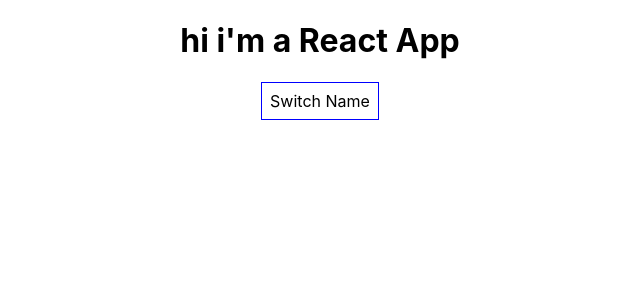
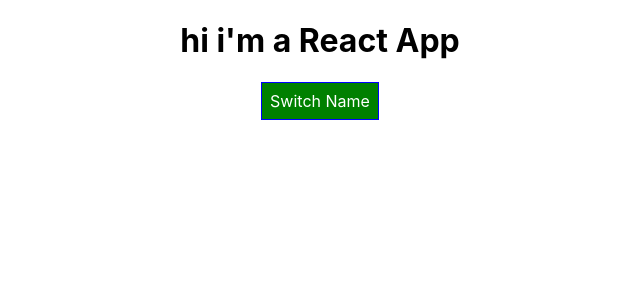
Before and after one commit to jorgemontes/first-react-app, a React (Create React App) app: page / in a window 1280 px wide. Shown: the top 300 px of the page, without its empty margins (320-960 px from the left). Built offline with nearby package versions, Linux system fonts and the light colour scheme.

Commit message:
setting styles dynamically

```diff
--- a/src/App.js
+++ b/src/App.js
@@ -48,12 +48,13 @@
     }
 
     const togglePersonsHandler = () => {
-      const doesShow = personsState.showPersons;
+      const doesShow = showPersonsState;
       setShowPersonsState(!doesShow);
     };
 
     const style = {
-      backgroundColor: 'white',
+      backgroundColor: 'green',
+      color: 'white',
       font: 'inherit',
       border: '1px solid blue',
       padding: '8px',
@@ -75,14 +76,15 @@
           })}
        </div>
       );
+      style.backgroundColor = 'red';
     }
 
     return (
       <div className="App">
         <h1>hi i'm a React App</h1>
         <button
-        style={style}
-        onClick={togglePersonsHandler}>Switch Name</button>
+          style={style}
+          onClick={togglePersonsHandler}>Switch Name</button>
         {persons}
       </div>
     );
```
